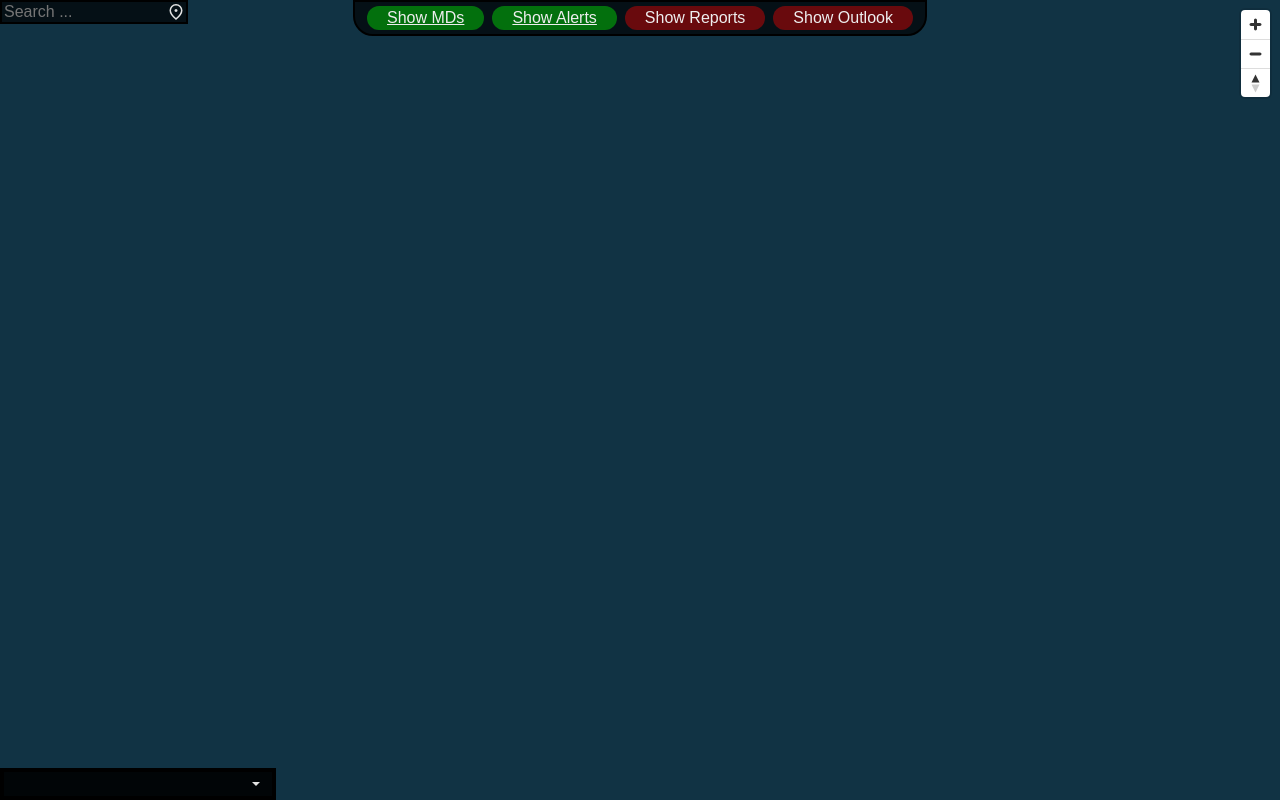
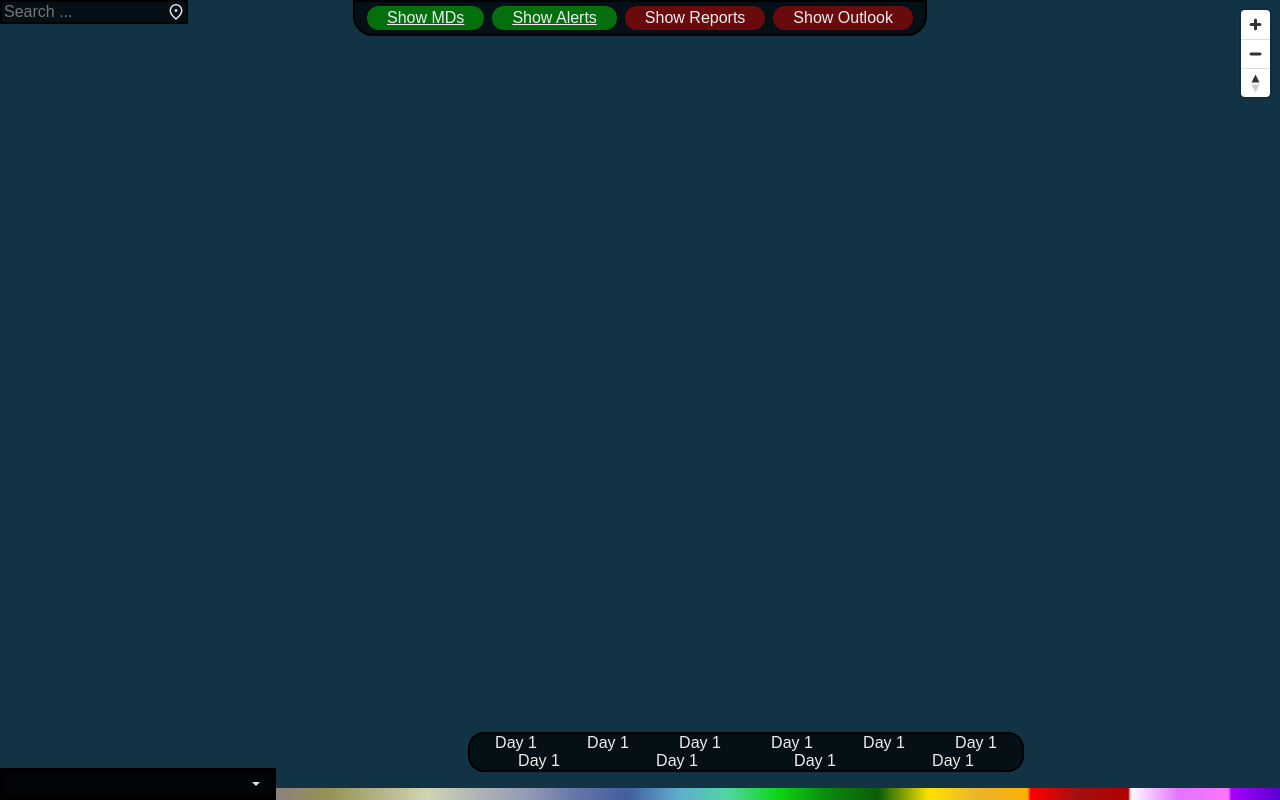
Before and after one commit to mbg206/core-radar, a website with bundled scripts: page public/index.html in a window 1280 px wide. Built offline with nearby package versions, Linux system fonts and the light colour scheme; files whose address does not match are found by name; a web font is replaced by a local one.

Commit message:
Add timeline/outlook controls and color guide

```diff
--- a/public/index.html
+++ b/public/index.html
@@ -12,16 +12,6 @@
 <body>
     <div id="map"></div>
 
-    <!-- notebook (main product selector) -->
-
-    <div id="notebook" class="trans">
-        <button id="notebook-dropdown" class="trans" popovertarget="notebook-options">
-            <span id="notebook-label"></span>
-            <img src="assets/icons/dropdown.svg">
-        </button>
-        <div id="notebook-options" popover></div>
-    </div>
-
     <!-- location search -->
 
     <div id="search-container">
@@ -34,10 +24,50 @@
     </div>
 
     <!-- quick layer selector -->
+
     <div id="toprow">
         <div id="quick-controls" class="trans"></div>
     </div>
 
+    <footer> <!-- style as grid w notebook taking 2 rows -->
+
+        <!-- notebook (main product selector) -->
+
+        <div id="notebook" class="trans">
+            <button id="notebook-dropdown" class="trans" popovertarget="notebook-options">
+                <span id="notebook-label"></span>
+                <img src="assets/icons/dropdown.svg">
+            </button>
+            <div id="notebook-options" popover></div>
+        </div>
+
+        <!-- timeline -->
+
+        <div id="timeline" class="trans bubble">
+
+            <div id="outlook-controls">
+                <div class="outlook-row">
+                    <button class="outlook-btn">Day 1</button>
+                    <button class="outlook-btn">Day 1</button>
+                    <button class="outlook-btn">Day 1</button>
+                    <button class="outlook-btn">Day 1</button>
+                    <button class="outlook-btn">Day 1</button>
+                    <button class="outlook-btn">Day 1</button>
+                </div>
+                <div class="outlook-row">
+                    <button class="outlook-btn">Day 1</button>
+                    <button class="outlook-btn">Day 1</button>
+                    <button class="outlook-btn">Day 1</button>
+                    <button class="outlook-btn">Day 1</button>
+                </div>
+            </div> <!-- style as grid, use flexbox -->
+
+        </div>
+
+        <img src="assets/guide-test.png" id="color-guide">
+
+    </footer>
+
     <script src="compiled/app.js" type="module"></script>
 </body>
 </html>
--- a/public/styles.css
+++ b/public/styles.css
@@ -49,12 +49,82 @@ button:focus-visible {
     border-radius: 16px;
 }
 
+/* location search */
+
+#search-container {
+    position: fixed;
+    top: 0;
+    left: 0;
+}
+#search {
+    display: inline-flex;
+    align-items: center;
+}
+#search-input {
+    all: unset;
+    padding: 0 2px;
+    width: 160px;
+}
+.result {
+    display: block;
+    border-top: none;
+    width: 100%;
+    max-width: 40ch;
+    white-space: nowrap;
+    overflow: hidden;
+    text-overflow: "...";
+}
+
+/* quick layer selector */
+
+#toprow {
+    position: fixed;
+    top: 0;
+    left: 0;
+    width: 100%;
+    height: 0;
+
+    display: flex;
+    justify-content: center;
+}
+#quick-controls {
+    padding: 4px 8px;
+    position: absolute;
+    border-radius: 0 0 20px 20px;
+}
+.control {
+    background-color: rgba(255, 0, 0, 0.4);
+    margin: 0 4px;
+    padding: 3px 20px;
+}
+.control.enabled {
+    background-color: rgba(0, 255, 0, 0.4);
+    text-decoration: underline;
+}
+
+/* footer master */
+
+footer {
+    position: fixed;
+    bottom: 0;
+    left: 0;
+    width: 100%;
+    display: grid;
+    align-items: end;
+    justify-content: start;
+    grid-template-rows: 1fr auto;
+    grid-template-columns: auto 1fr;
+
+    pointer-events: none;
+}
+#notebook, #timeline {
+    pointer-events: all;
+}
+
 /* notebook */
 
 #notebook {
-    position: fixed;
-    bottom: 0;
-    left: 0;
+    grid-row: 1 / 3;
 }
 #notebook-dropdown {
     display: flex;
@@ -114,55 +184,26 @@ button:focus-visible {
     content: "- ";
 }
 
-/* location search */
-
-#search-container {
-    position: fixed;
-    top: 0;
-    left: 0;
-}
-#search {
-    display: inline-flex;
-    align-items: center;
-}
-#search-input {
-    all: unset;
-    padding: 0 2px;
-    width: 160px;
-}
-.result {
-    display: block;
-    border-top: none;
-    width: 100%;
-    max-width: 40ch;
-    white-space: nowrap;
+/* timeline/outlook controls */
+#timeline {
+    margin: 0 256px 16px 192px;
     overflow: hidden;
-    text-overflow: "...";
 }
 
-/* quick layer selector */
+.outlook-row {
+    display: flex;
+    justify-content: space-evenly;
+    flex: 1;
+}
+.outlook-btn {
+    flex-grow: 1;
+    text-align: center;
+}
+.outlook-btn:hover {
+    background-color: rgba(0.4, 0.4, 0.4, 0.67);
+}
 
-#toprow {
-    position: fixed;
-    top: 0;
-    left: 0;
+#color-guide {
     width: 100%;
-    height: 0;
-
-    display: flex;
-    justify-content: center;
+    height: 12px;
 }
-#quick-controls {
-    padding: 4px 8px;
-    position: absolute;
-    border-radius: 0 0 20px 20px;
-}
-.control {
-    background-color: rgba(255, 0, 0, 0.4);
-    margin: 0 4px;
-    padding: 3px 20px;
-}
-.control.enabled {
-    background-color: rgba(0, 255, 0, 0.4);
-    text-decoration: underline;
-}
```
Also changed, not shown: public/assets/guide-test.png (added).
